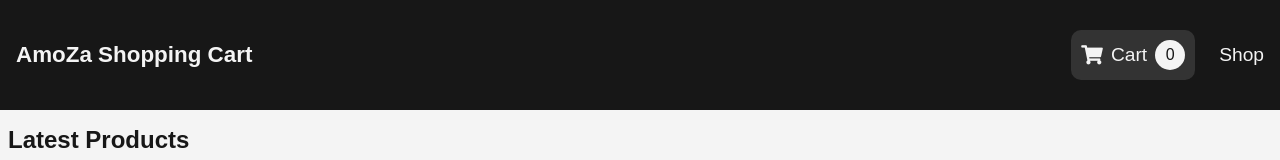
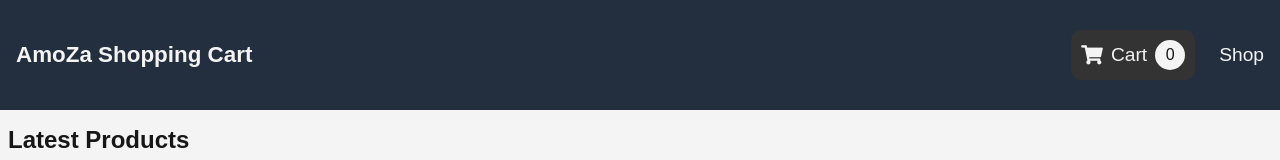
Before and after one commit to YoniB1995/BuyNSell-eCommerce-App, a React (Create React App) app in the folder frontend/: page / in a window 1280 px wide. Shown: the top 160 px of the page. Built offline with nearby package versions, Linux system fonts and the light colour scheme.

Commit message:
updated navbar features

```diff
--- a/frontend/src/components/Navbar/NavbarNew.jsx
+++ b/frontend/src/components/Navbar/NavbarNew.jsx
@@ -35,7 +35,7 @@ export default function Navbar({ click }) {
 const NavBody = styled.div`
   width: 100%;
   height: 110px;
-  background-color: #171717;
+  background-color: #232f3e;
   display: flex;
   justify-content: space-between;
   align-items: center;
```
